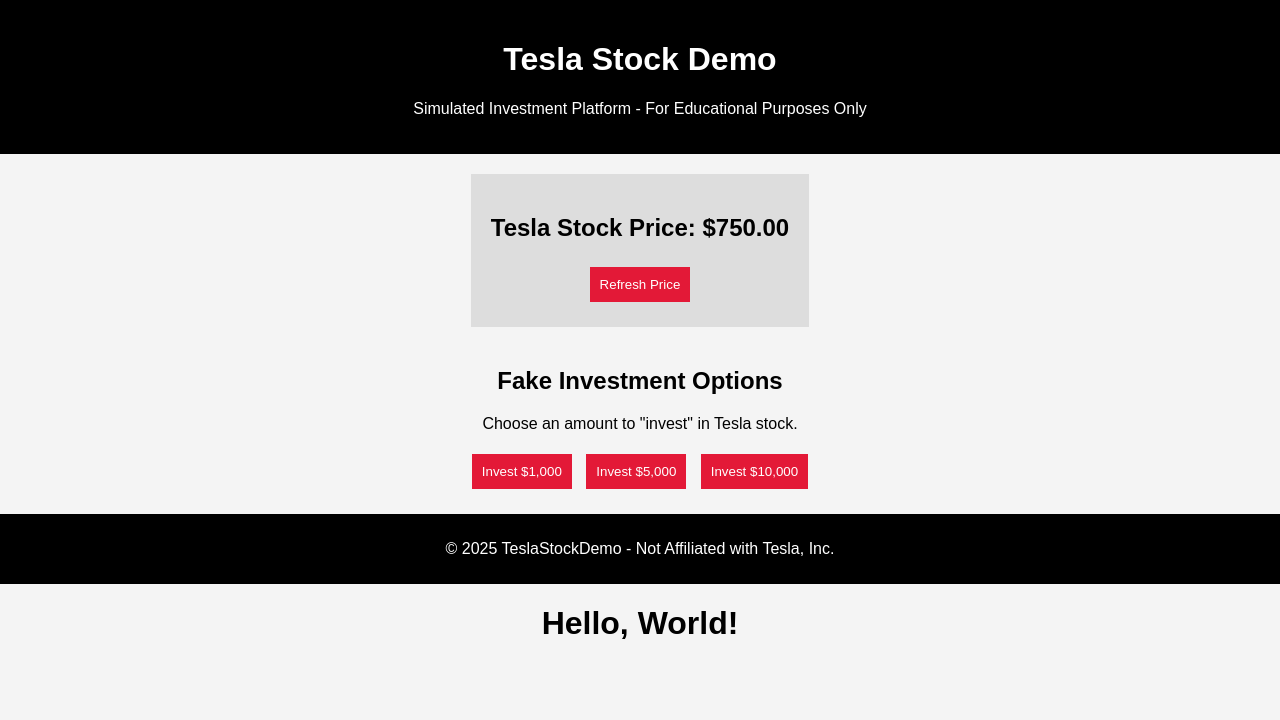
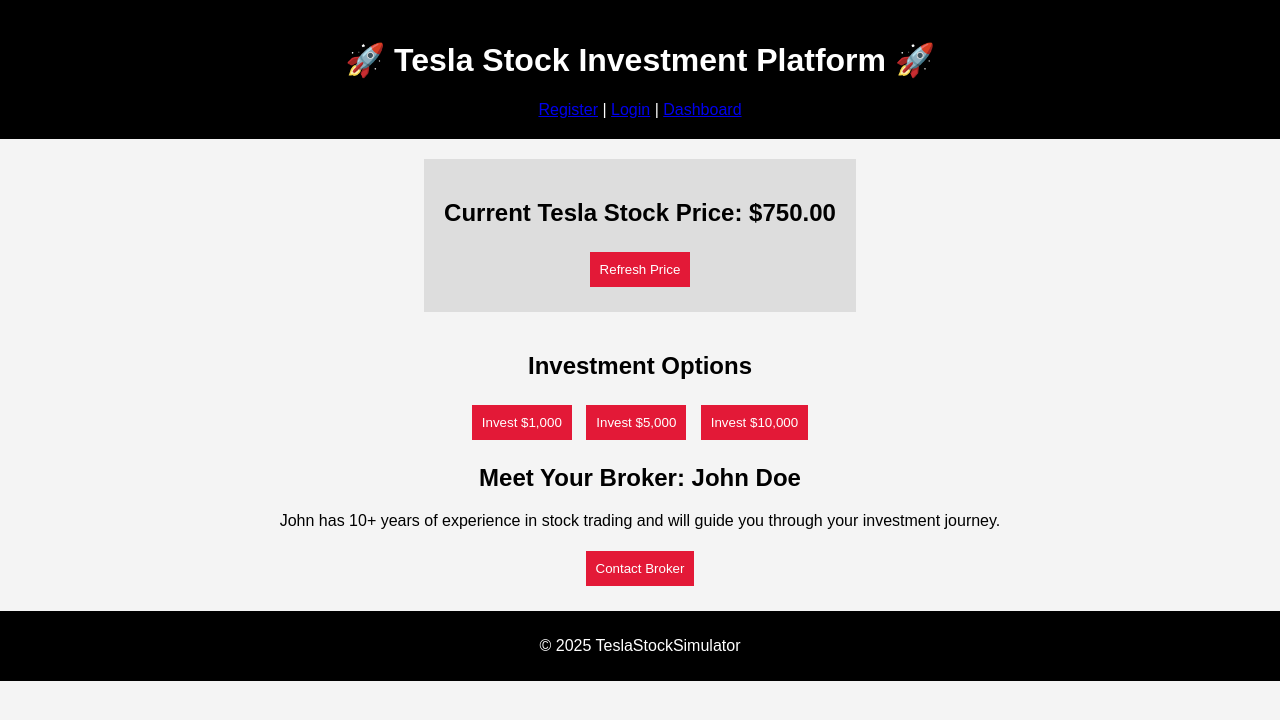
Before and after one commit to LuciusDeee/Tesla-Stock-Investment-, a plain HTML site: page index.html in a window 1280 px wide. Drawn offline with Linux system fonts and the light colour scheme.

Commit message:
Index.html

```diff
--- a/index.html
+++ b/index.html
@@ -1,47 +1,44 @@
-<!DOCTYPE html><!DOCTYPE html>
+<!DOCTYPE html>
 <html lang="en">
 <head>
     <meta charset="UTF-8">
     <meta name="viewport" content="width=device-width, initial-scale=1.0">
-    <title>Tesla Stock Demo</title>
+    <title>Tesla Stock Investment</title>
     <link rel="stylesheet" href="styles.css">
 </head>
 <body>
     <header>
-        <h1>Tesla Stock Demo</h1>
-        <p>Simulated Investment Platform - For Educational Purposes Only</p>
+        <h1>🚀 Tesla Stock Investment Platform 🚀</h1>
+        <nav>
+            <a href="register.html">Register</a> |
+            <a href="login.html">Login</a> |
+            <a href="dashboard.html">Dashboard</a>
+        </nav>
     </header>
 
     <section class="stock-info">
-        <h2>Tesla Stock Price: <span id="stock-price">$750.00</span></h2>
+        <h2>Current Tesla Stock Price: <span id="stock-price">$750.00</span></h2>
         <button onclick="updateStockPrice()">Refresh Price</button>
     </section>
 
     <section class="investment">
-        <h2>Fake Investment Options</h2>
-        <p>Choose an amount to "invest" in Tesla stock.</p>
-        <button onclick="fakeInvest(1000)">Invest $1,000</button>
-        <button onclick="fakeInvest(5000)">Invest $5,000</button>
-        <button onclick="fakeInvest(10000)">Invest $10,000</button>
+        <h2>Investment Options</h2>
+        <button onclick="invest(1000)">Invest $1,000</button>
+        <button onclick="invest(5000)">Invest $5,000</button>
+        <button onclick="invest(10000)">Invest $10,000</button>
         <p id="investment-result"></p>
     </section>
 
+    <section class="broker">
+        <h2>Meet Your Broker: John Doe</h2>
+        <p>John has 10+ years of experience in stock trading and will guide you through your investment journey.</p>
+        <button onclick="contactBroker()">Contact Broker</button>
+    </section>
+
     <footer>
-        <p>© 2025 TeslaStockDemo - Not Affiliated with Tesla, Inc.</p>
+        <p>© 2025 TeslaStockSimulator</p>
     </footer>
 
     <script src="script.js"></script>
 </body>
 </html>
-
-<html>
-<head>
-  <meta http-equiv="CONTENT-TYPE" content="text/html; charset=UTF-8">
-  <title>Hello, World!</title>
-</head>
-<body>
-  <h1>
-    Hello, World!
-  </h1>
-</body>
-</html>
```
